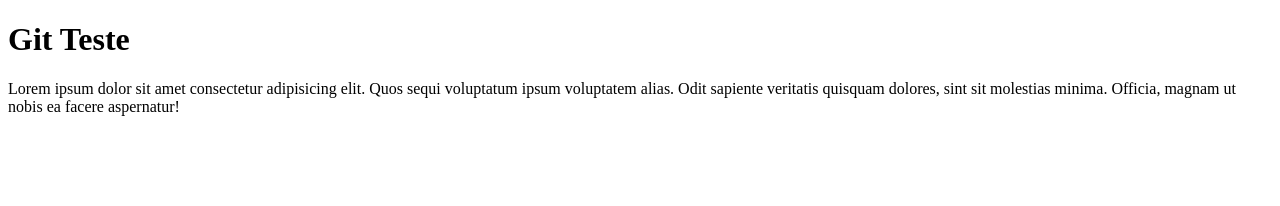
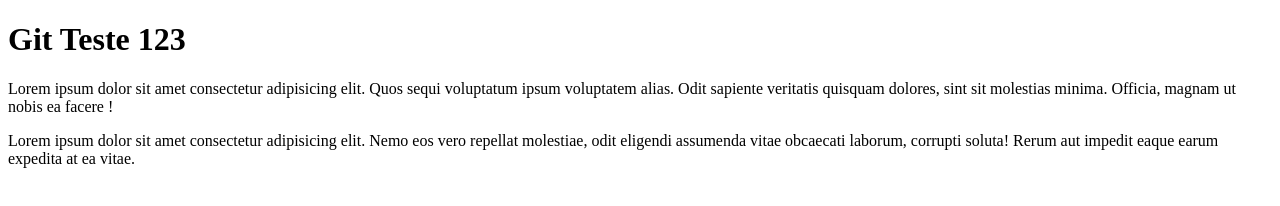
Before and after one commit to jduartecc/teste, a plain HTML site: page index.html in a window 1280 px wide. Drawn offline with Linux system fonts and the light colour scheme.

Commit message:
mudei o título, o parágrafo e acrescentei um novo parágrafo

```diff
--- a/index.html
+++ b/index.html
@@ -6,7 +6,9 @@
     <title>Document</title>
 </head>
 <body>
-    <h1>Git Teste</h1>
-    <p>Lorem ipsum dolor sit amet consectetur adipisicing elit. Quos sequi voluptatum ipsum voluptatem alias. Odit sapiente veritatis quisquam dolores, sint sit molestias minima. Officia, magnam ut nobis ea facere aspernatur!</p>
+    <h1>Git Teste 123</h1>
+    <p>Lorem ipsum dolor sit amet consectetur adipisicing elit. Quos sequi voluptatum ipsum voluptatem alias. Odit sapiente veritatis quisquam dolores, sint sit molestias minima. Officia, magnam ut nobis ea facere !</p>
+
+    <p>Lorem ipsum dolor sit amet consectetur adipisicing elit. Nemo eos vero repellat molestiae, odit eligendi assumenda vitae obcaecati laborum, corrupti soluta! Rerum aut impedit eaque earum expedita at ea vitae.</p>
 </body>
 </html>
```
